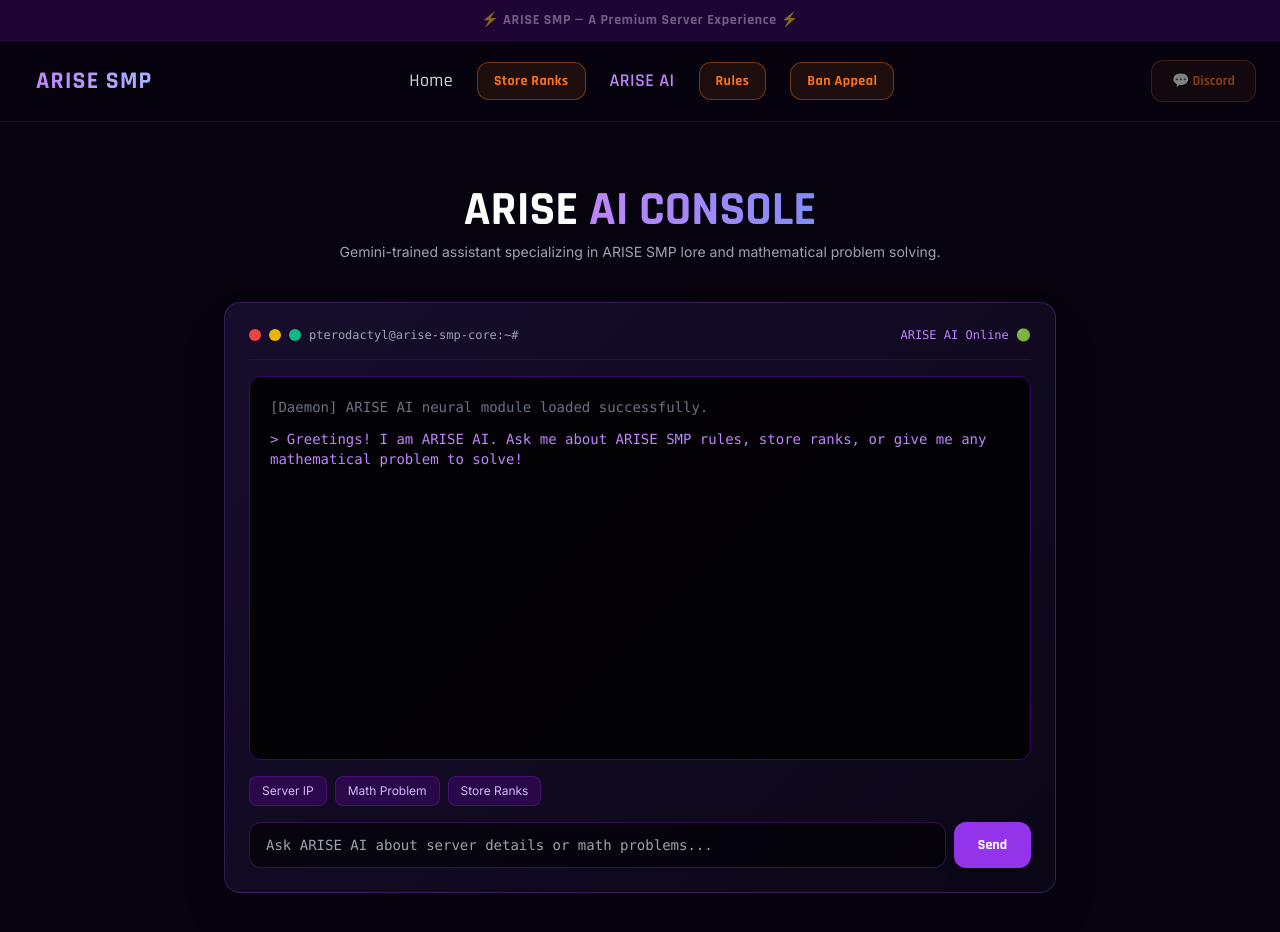
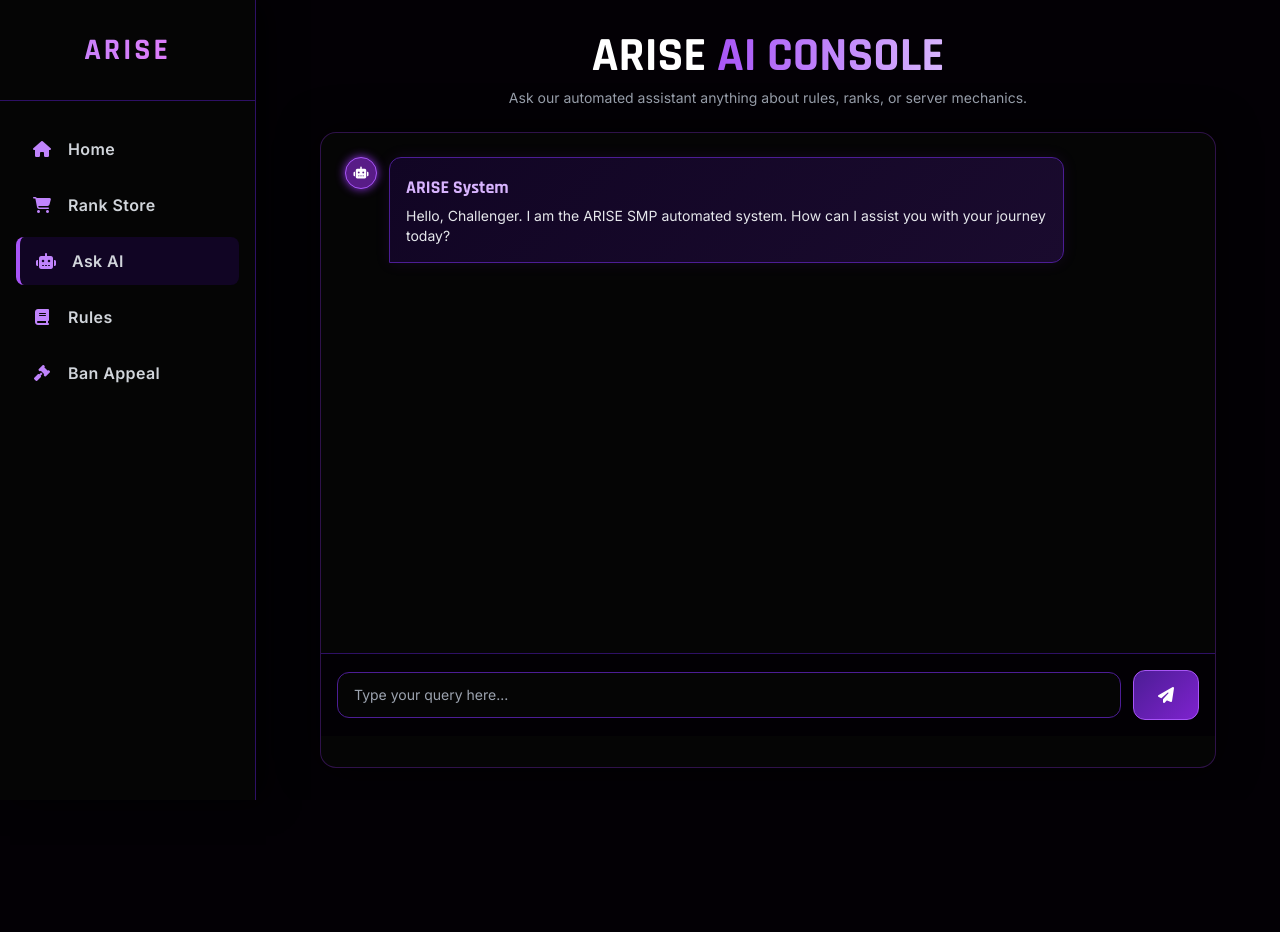
Before and after one commit to abhijitkumar1825-maker/ariseback, a website: page public/console.html in a window 1280 px wide. After the commit the page ends 800 px from the top, so only its background shows below. Drawn offline with nearby package versions, Linux system fonts and the light colour scheme.

Commit message:
updated ai

```diff
--- a/public/console.html
+++ b/public/console.html
@@ -3,143 +3,131 @@
 <head>
     <meta charset="UTF-8">
     <meta name="viewport" content="width=device-width, initial-scale=1.0">
-    <title>ARISE SMP | ARISE AI Console</title>
-    <link href="https://fonts.googleapis.com/css2?family=Inter:wght@400;500;600;700&family=Rajdhani:wght@500;600;700&display=swap" rel="stylesheet">
+    <title>ARISE SMP | Ask AI</title>
+    <link href="https://fonts.googleapis.com/css2?family=Inter:wght@400;500;600;700&family=Rajdhani:wght@500;600;700;800&display=swap" rel="stylesheet">
+    <link rel="stylesheet" href="https://cdnjs.cloudflare.com/ajax/libs/font-awesome/6.4.0/css/all.min.css">
     <script src="https://cdn.tailwindcss.com"></script>
-    <script>
-        tailwind.config = {
-            theme: {
-                extend: {
-                    colors: { arise: { base: '#07040f', card: '#110b22', purple: '#8b5cf6', glow: '#a855f7' } },
-                    fontFamily: { sans: ['Inter', 'sans-serif'], heading: ['Rajdhani', 'sans-serif'] }
-                }
-            }
-        }
-    </script>
     <style>
-        .glow-box { background: linear-gradient(135deg, rgba(25, 15, 48, 0.9) 0%, rgba(12, 7, 24, 0.95) 100%); border: 1px solid rgba(168, 85, 247, 0.25); box-shadow: 0 10px 30px rgba(0,0,0,0.5); }
-        .orange-glow-btn { transition: all 0.3s ease; border: 1px solid rgba(249, 115, 22, 0.4); background: rgba(249, 115, 22, 0.1); color: #f97316; }
-        .orange-glow-btn:hover { background: #f97316; color: #ffffff; box-shadow: 0 0 25px rgba(249, 115, 22, 0.8); border-color: #f97316; transform: translateY(-2px); }
+        body { background-color: #030005; color: #ffffff; font-family: 'Inter', sans-serif; overflow-x: hidden; height: 100vh; }
+        h1, h2, h3, .font-heading { font-family: 'Rajdhani', sans-serif; }
+        .aura-border { border: 1px solid rgba(147, 51, 234, 0.3); box-shadow: 0 0 15px rgba(88, 28, 135, 0.2); }
+        .nav-item { transition: all 0.3s ease; }
+        .nav-item:hover { background: linear-gradient(90deg, rgba(147, 51, 234, 0.2) 0%, transparent 100%); border-left: 4px solid #a855f7; color: #d8b4fe; text-shadow: 0 0 8px rgba(168, 85, 247, 0.8); }
+        .sidebar { transition: transform 0.4s ease-in-out; z-index: 50; }
+        @media (max-width: 768px) { .sidebar-hidden { transform: translateX(-100%); } }
+
+        /* Chat UI styling */
+        .chat-container { height: calc(100vh - 280px); overflow-y: auto; scrollbar-width: thin; scrollbar-color: #9333ea #050505; }
+        .msg-ai { background: linear-gradient(135deg, #110524 0%, #1a0b2e 100%); border: 1px solid #4c1d95; color: #e5e7eb; border-radius: 12px 12px 12px 0; }
+        .msg-user { background: #0a0a0a; border: 1px solid #2e1065; color: #d1d5db; border-radius: 12px 12px 0 12px; }
+        .chat-input { background: #050505; border: 1px solid #4c1d95; color: white; transition: all 0.3s ease; }
+        .chat-input:focus { outline: none; border-color: #a855f7; box-shadow: 0 0 15px rgba(168, 85, 247, 0.3); }
+        .send-btn { background: linear-gradient(135deg, #4c1d95 0%, #7e22ce 100%); transition: all 0.3s ease; }
+        .send-btn:hover { filter: brightness(1.2); box-shadow: 0 0 15px rgba(168, 85, 247, 0.6); }
     </style>
 </head>
-<body class="bg-arise-base text-white font-sans antialiased min-h-screen">
+<body class="flex">
 
-    <div class="bg-purple-950/90 border-b border-purple-800/40 text-center py-2.5 px-4 text-xs md:text-sm font-heading font-bold text-purple-300 tracking-wider animate-pulse sticky top-0 z-50">
-        ⚡ ARISE SMP — A Premium Server Experience ⚡
-    </div>
+    <button onclick="toggleSidebar()" class="md:hidden fixed top-4 right-4 z-[60] bg-[#0a0a0a] border border-purple-600 text-white p-3 rounded-lg shadow-[0_0_15px_rgba(147,51,234,0.4)]">
+        <i class="fas fa-bars text-xl"></i>
+    </button>
 
-    <nav class="bg-arise-base/90 backdrop-blur-md border-b border-purple-900/30 sticky top-[37px] z-40">
-        <div class="max-w-7xl mx-auto px-6 h-20 flex items-center justify-between">
-            <a href="/" class="flex items-center space-x-3">
-                <img src="./logo.png" alt="Logo" class="h-10 w-10 object-contain" onerror="this.style.display='none'">
-                <span class="font-heading text-2xl font-bold tracking-wider text-transparent bg-clip-text bg-gradient-to-r from-purple-400 to-indigo-300">ARISE SMP</span>
-            </a>
-            <div class="hidden md:flex space-x-6 font-heading text-lg tracking-wide text-gray-300 items-center">
-                <a href="/" class="hover:text-purple-400 transition">Home</a>
-                <a href="/ranks" class="orange-glow-btn px-4 py-2 rounded-xl font-bold text-sm">Store Ranks</a>
-                <a href="/console" class="text-purple-400 font-semibold">ARISE AI</a>
-                <a href="/rules" class="orange-glow-btn px-4 py-2 rounded-xl font-bold text-sm">Rules</a>
-                <a href="/appeal" class="orange-glow-btn px-4 py-2 rounded-xl font-bold text-sm">Ban Appeal</a>
-            </div>
-            <a href="https://discord.gg/arisesmp" target="_blank" class="orange-glow-btn px-5 py-2.5 rounded-xl font-heading font-bold text-sm transition animate-pulse">
-                💬 Discord
-            </a>
+    <aside id="sidebar" class="sidebar sidebar-hidden md:transform-none fixed top-0 left-0 w-64 h-screen bg-[#050505] border-r border-[#2e1065] flex flex-col shadow-[10px_0_30px_rgba(0,0,0,0.8)]">
+        <div class="p-8 text-center border-b border-[#2e1065]">
+            <img src="./logo.png" alt="ARISE Logo" class="w-24 h-24 mx-auto mb-3 object-contain drop-shadow-[0_0_15px_rgba(147,51,234,0.5)]" onerror="this.style.display='none'">
+            <h2 class="font-heading text-3xl font-bold tracking-widest text-transparent bg-clip-text bg-gradient-to-r from-[#c084fc] to-[#e879f9]">ARISE</h2>
         </div>
-    </nav>
+        <nav class="flex-1 px-4 py-6 space-y-2">
+            <a href="/" class="nav-item flex items-center space-x-4 px-4 py-3 text-gray-300 rounded-lg"><i class="fas fa-home w-5 text-center text-[#c084fc]"></i><span class="font-semibold tracking-wide">Home</span></a>
+            <a href="/ranks" class="nav-item flex items-center space-x-4 px-4 py-3 text-gray-300 rounded-lg"><i class="fas fa-shopping-cart w-5 text-center text-[#c084fc]"></i><span class="font-semibold tracking-wide">Rank Store</span></a>
+            <a href="/console" class="nav-item flex items-center space-x-4 px-4 py-3 text-gray-300 rounded-lg bg-[#110524] border-l-4 border-purple-500"><i class="fas fa-robot w-5 text-center text-[#c084fc]"></i><span class="font-semibold tracking-wide">Ask AI</span></a>
+            <a href="/rules" class="nav-item flex items-center space-x-4 px-4 py-3 text-gray-300 rounded-lg"><i class="fas fa-book w-5 text-center text-[#c084fc]"></i><span class="font-semibold tracking-wide">Rules</span></a>
+            <a href="/appeal" class="nav-item flex items-center space-x-4 px-4 py-3 text-gray-300 rounded-lg"><i class="fas fa-gavel w-5 text-center text-[#c084fc]"></i><span class="font-semibold tracking-wide">Ban Appeal</span></a>
+        </nav>
+    </aside>
 
-    <main class="max-w-4xl mx-auto px-8 py-16">
-        <div class="text-center mb-10">
-            <h1 class="font-heading text-4xl md:text-5xl font-extrabold uppercase mb-2">ARISE <span class="text-transparent bg-clip-text bg-gradient-to-r from-purple-400 to-indigo-400">AI Console</span></h1>
-            <p class="text-gray-400 text-sm">Gemini-trained assistant specializing in ARISE SMP lore and mathematical problem solving.</p>
-        </div>
+    <main class="flex-1 md:ml-64 flex flex-col p-6 md:p-8 relative z-10 h-screen">
+        <div class="max-w-4xl mx-auto w-full flex-1 flex flex-col">
 
-        <div class="glow-box rounded-2xl p-6 shadow-2xl">
-            <div class="flex items-center justify-between pb-4 mb-4 border-b border-purple-900/30">
-                <div class="flex items-center space-x-2">
-                    <div class="w-3 h-3 rounded-full bg-red-500"></div>
-                    <div class="w-3 h-3 rounded-full bg-yellow-500"></div>
-                    <div class="w-3 h-3 rounded-full bg-emerald-500"></div>
-                    <span class="font-mono text-xs text-gray-400 ml-2">pterodactyl@arise-smp-core:~#</span>
-                </div>
-                <span class="text-xs text-purple-400 font-mono">ARISE AI Online 🟢</span>
+            <div class="text-center mb-6">
+                <h1 class="text-3xl md:text-5xl font-extrabold uppercase mb-2">ARISE <span class="text-transparent bg-clip-text bg-gradient-to-r from-[#a855f7] to-[#d8b4fe]">AI Console</span></h1>
+                <p class="text-gray-400 text-sm">Ask our automated assistant anything about rules, ranks, or server mechanics.</p>
             </div>
 
-            <!-- Console Output Box -->
-            <div id="console-output" class="bg-black/85 rounded-xl p-5 font-mono text-sm text-purple-200 h-96 overflow-y-auto mb-4 space-y-3 border border-purple-950">
-                <p class="text-gray-500">[Daemon] ARISE AI neural module loaded successfully.</p>
-                <p class="text-purple-400">&gt; Greetings! I am ARISE AI. Ask me about ARISE SMP rules, store ranks, or give me any mathematical problem to solve!</p>
+            <!-- Chat Interface -->
+            <div class="flex-1 bg-[#050505] aura-border rounded-2xl flex flex-col overflow-hidden shadow-[0_0_40px_rgba(0,0,0,0.8)]">
+
+                <!-- Message Area -->
+                <div id="chat-box" class="chat-container p-6 space-y-4">
+                    <!-- AI Welcome Message -->
+                    <div class="flex items-start max-w-[85%]">
+                        <div class="w-8 h-8 rounded-full bg-purple-900 border border-purple-500 flex items-center justify-center mr-3 flex-shrink-0 shadow-[0_0_10px_#9333ea]">
+                            <i class="fas fa-robot text-xs text-white"></i>
+                        </div>
+                        <div class="msg-ai p-4 text-sm shadow-[0_0_15px_rgba(147,51,234,0.1)]">
+                            <p class="font-bold text-purple-300 mb-1 font-heading text-lg">ARISE System</p>
+                            Hello, Challenger. I am the ARISE SMP automated system. How can I assist you with your journey today?
+                        </div>
+                    </div>
+                </div>
+
+                <!-- Input Area -->
+                <div class="p-4 border-t border-[#2e1065] bg-[#020004]">
+                    <form onsubmit="sendMessage(event)" class="flex items-center space-x-3">
+                        <input type="text" id="ai-input" autocomplete="off" placeholder="Type your query here..." class="chat-input flex-1 px-4 py-3 rounded-xl text-sm">
+                        <button type="submit" class="send-btn px-6 py-3 rounded-xl text-white font-bold h-full border border-purple-500">
+                            <i class="fas fa-paper-plane"></i>
+                        </button>
+                    </form>
+                </div>
             </div>
 
-            <!-- Quick Prompt Buttons -->
-            <div class="flex flex-wrap gap-2 mb-4">
-                <button onclick="askConsole('What is the server IP?')" class="text-xs bg-purple-950/60 hover:bg-purple-900 text-purple-300 px-3 py-1.5 rounded-lg border border-purple-800/40 transition">Server IP</button>
-                <button onclick="askConsole('Solve: (50 * 4) + 200 / 2')" class="text-xs bg-purple-950/60 hover:bg-purple-900 text-purple-300 px-3 py-1.5 rounded-lg border border-purple-800/40 transition">Math Problem</button>
-                <button onclick="askConsole('What are the store ranks and prices?')" class="text-xs bg-purple-950/60 hover:bg-purple-900 text-purple-300 px-3 py-1.5 rounded-lg border border-purple-800/40 transition">Store Ranks</button>
-            </div>
-
-            <!-- Input Form -->
-            <form onsubmit="handleConsoleSubmit(event)" class="flex gap-2">
-                <input id="console-input" type="text" placeholder="Ask ARISE AI about server details or math problems..." class="flex-1 bg-black/60 border border-purple-900/50 rounded-xl px-4 py-3 text-sm focus:outline-none focus:border-purple-500 font-mono text-purple-100">
-                <button type="submit" class="bg-purple-600 hover:bg-purple-500 px-6 py-3 rounded-xl font-heading font-bold text-sm transition shadow-lg">Send</button>
-            </form>
         </div>
     </main>
 
     <script>
-        const consoleOutput = document.getElementById('console-output');
+        function toggleSidebar() { document.getElementById('sidebar').classList.toggle('sidebar-hidden'); }
 
-        function appendConsole(sender, text) {
-            const p = document.createElement('p');
-            p.innerHTML = `<span class="${sender === 'User' ? 'text-indigo-400' : 'text-purple-400'} font-bold">[${sender}]</span> ${text}`;
-            consoleOutput.appendChild(p);
-            consoleOutput.scrollTop = consoleOutput.scrollHeight;
-        }
+        // Simple UI script to show messages (Frontend only placeholder)
+        function sendMessage(e) {
+            e.preventDefault();
+            const input = document.getElementById('ai-input');
+            const msg = input.value.trim();
+            if (!msg) return;
 
-        function solveMathAndKnowledge(query) {
-            const q = query.toLowerCase();
+            const chatBox = document.getElementById('chat-box');
 
-            if (q.includes('ip') || q.includes('address') || q.includes('connect')) {
-                return "The official server IP is **play.arisesmp.com** (Port 25565), supporting Java & Bedrock crossplay versions 1.20 up to 26.1.";
-            }
-            if (q.includes('rank') || q.includes('store') || q.includes('buy') || q.includes('price')) {
-                return "ARISE SMP offers 6 store ranks: Rookie (₹49), Warrior (₹99), Knight (₹169), Elite (₹259), Legend (₹299), and Immortal (₹359). Visit our Store Ranks page for full kit specs!";
-            }
-            if (q.includes('appeal') || q.includes('ban')) {
-                return "If you were banned, you can submit an appeal through our Ban Appeal page. Our system automatically detects your IP address securely.";
-            }
-            if (q.includes('rule')) {
-                return "Our main rules include: No hacking/cheats, respectful chat conduct, and no combat logging. Check our Rules page for the complete policy.";
-            }
+            // Add User Message
+            chatBox.innerHTML += `
+                <div class="flex items-start justify-end max-w-[85%] ml-auto">
+                    <div class="msg-user p-4 text-sm shadow-md">
+                        <p class="font-bold text-gray-400 mb-1 font-heading text-lg text-right">You</p>
+                        ${msg}
+                    </div>
+                    <div class="w-8 h-8 rounded-full bg-gray-800 border border-gray-600 flex items-center justify-center ml-3 flex-shrink-0">
+                        <i class="fas fa-user text-xs text-gray-400"></i>
+                    </div>
+                </div>
+            `;
 
-            // Real-time Math Solver
-            try {
-                const sanitized = query.replace(/[^0-9+\-*/().%\s]/g, '');
-                if (sanitized.trim().length > 0 && /\d/.test(sanitized)) {
-                    const result = Function(`'use strict'; return (${sanitized})`)();
-                    if (result !== undefined && !isNaN(result)) {
-                        return `Calculation Result: **${sanitized} = ${result}**`;
-                    }
-                }
-            } catch (e) {}
+            input.value = '';
+            chatBox.scrollTop = chatBox.scrollHeight;
 
-            return `ARISE AI analysis: I can help you with mathematical calculations, problem-solving, or any information regarding ARISE SMP (IP, ranks, rules, appeals). How can I assist you further?`;
-        }
-
-        function askConsole(question) {
-            appendConsole('User', question);
+            // Simulate AI Typing
             setTimeout(() => {
-                const response = solveMathAndKnowledge(question);
-                appendConsole('ARISE AI', response);
-            }, 400);
-        }
-
-        function handleConsoleSubmit(event) {
-            event.preventDefault();
-            const input = document.getElementById('console-input');
-            const val = input.value.trim();
-            if (!val) return;
-            input.value = '';
-            askConsole(val);
+                chatBox.innerHTML += `
+                    <div class="flex items-start max-w-[85%]">
+                        <div class="w-8 h-8 rounded-full bg-purple-900 border border-purple-500 flex items-center justify-center mr-3 flex-shrink-0 shadow-[0_0_10px_#9333ea]">
+                            <i class="fas fa-robot text-xs text-white"></i>
+                        </div>
+                        <div class="msg-ai p-4 text-sm shadow-[0_0_15px_rgba(147,51,234,0.1)]">
+                            <p class="font-bold text-purple-300 mb-1 font-heading text-lg">ARISE System</p>
+                            I am currently running in UI-only mode. To connect me to a real AI brain, you can integrate my frontend with the Gemini or OpenAI API in your backend server.js file!
+                        </div>
+                    </div>
+                `;
+                chatBox.scrollTop = chatBox.scrollHeight;
+            }, 1000);
         }
     </script>
 </body>
```
